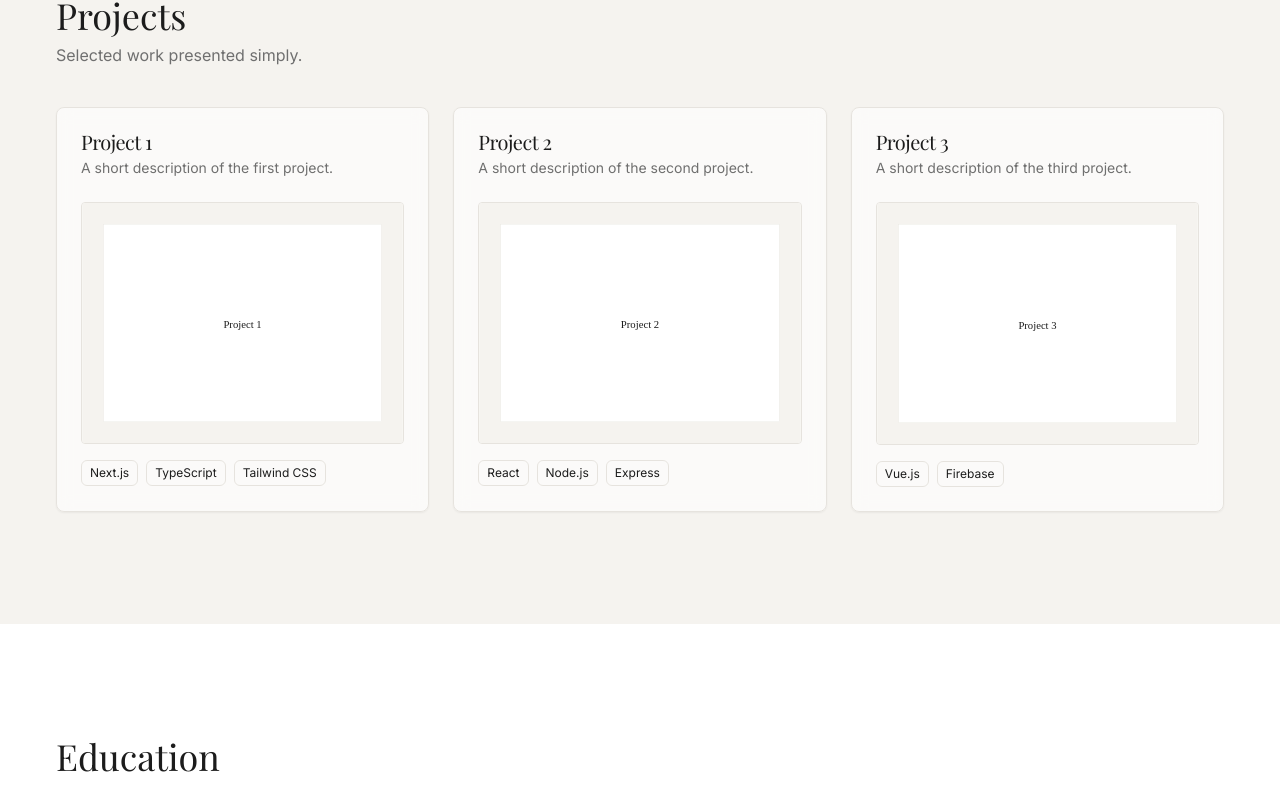
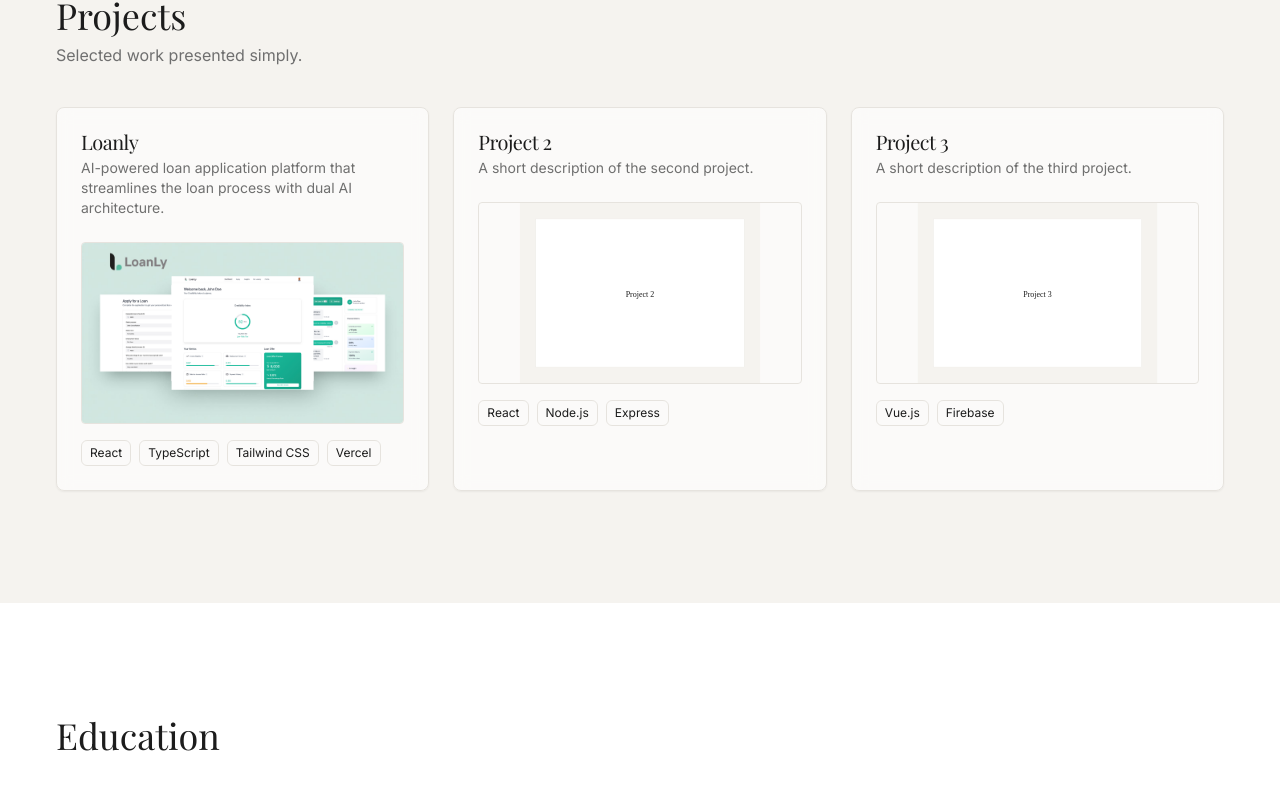
Before and after one commit to haruka08030/haruka08030.github.io, a Next.js app: page /en in a window 1280 px wide. Shown: the part 674-1467 px from the top of the page. Built offline with nearby package versions, Linux system fonts and the light colour scheme; a web font is replaced by a local one.

Commit message:
update project

```diff
--- a/app/[lang]/page.tsx
+++ b/app/[lang]/page.tsx
@@ -110,9 +110,9 @@ export default async function HomePage({ params: { lang } }: { params: { lang: L
                     <Mail className="h-5 w-5" />
                     <span>haruka08030@gmail.com</span>
                   </a>
-                  <a href="tel:+19252936440" className="flex items-center gap-3 hover:text-fg transition-colors">
+                  <a href="tel:+15106345712" className="flex items-center gap-3 hover:text-fg transition-colors">
                     <Phone className="h-5 w-5" />
-                    <span>+1 (925) 293-6440</span>
+                    <span>+1 (510) 634-5712</span>
                   </a>
                   <div className="flex items-center gap-3">
                     <MapPin className="h-5 w-5" />
--- a/components/project-modal.tsx
+++ b/components/project-modal.tsx
@@ -2,7 +2,7 @@
 
 import { Project } from '@/data/projects'
 import Image from 'next/image'
-import { Github, X } from 'lucide-react'
+import { ExternalLink, Github, X } from 'lucide-react'
 import Link from 'next/link'
 
 interface ProjectModalProps {
@@ -14,7 +14,7 @@ export default function ProjectModal({ project, onClose }: ProjectModalProps) {
   return (
     <div className="fixed inset-0 z-50 flex items-center justify-center bg-black/50 backdrop-blur-sm" onClick={onClose}>
       <div
-        className="max-w-2xl w-full m-4 rounded-lg border border-border bg-white shadow-sm"
+        className="max-w-4xl w-full m-4 rounded-lg border border-border bg-white shadow-sm"
         onClick={(e) => e.stopPropagation()}
       >
         <div className="flex flex-col space-y-1.5 p-6 pt-8">
@@ -24,7 +24,12 @@ export default function ProjectModal({ project, onClose }: ProjectModalProps) {
               <p className="text-sm text-muted">{project.description}</p>
             </div>
             <div className="flex items-center gap-2">
-              <Link href={project.githubUrl} target="_blank" rel="noopener noreferrer" className="p-1 rounded-full hover:bg-muted">
+              {project.websiteUrl && (
+                <Link href={project.websiteUrl} target="_blank" rel="noopener noreferrer" className="p-1 rounded-full hover:bg-muted" title="Visit Website">
+                  <ExternalLink className="h-5 w-5" />
+                </Link>
+              )}
+              <Link href={project.githubUrl} target="_blank" rel="noopener noreferrer" className="p-1 rounded-full hover:bg-muted" title="View on GitHub">
                 <Github className="h-5 w-5" />
               </Link>
               <button onClick={onClose} className="p-1 rounded-full hover:bg-muted">
@@ -34,7 +39,7 @@ export default function ProjectModal({ project, onClose }: ProjectModalProps) {
           </div>
         </div>
         <div className="p-6 pt-0">
-          <div className="relative aspect-[4/3] overflow-hidden rounded border border-border mb-4">
+          <div className="relative aspect-[16/9] overflow-hidden rounded border border-border mb-4">
             <Image
               src={project.image}
               alt={project.title}
--- a/components/project-section.tsx
+++ b/components/project-section.tsx
@@ -28,7 +28,7 @@ export default function ProjectSection({ projects, dictionary }: ProjectSectionP
               <CardDescription>{project.description}</CardDescription>
             </CardHeader>
             <CardContent>
-              <div className="relative aspect-[4/3] overflow-hidden rounded border border-border">
+              <div className="relative aspect-[16/9] overflow-hidden rounded border border-border">
                 <Image
                   src={project.image}
                   alt={project.title}
--- a/data/projects.ts
+++ b/data/projects.ts
@@ -5,17 +5,19 @@ export type Project = {
   image: string;
   tags: string[];
   githubUrl: string;
+  websiteUrl?: string;
 };
 
 export const projectsData: { [key: string]: Project[] } = {
   en: [
     {
       id: 1,
-      title: 'Project 1',
-      description: 'A short description of the first project.',
-      image: '/images/project1.svg',
-      tags: ['Next.js', 'TypeScript', 'Tailwind CSS'],
-      githubUrl: 'https://github.com/example/project1',
+      title: 'Loanly',
+      description: 'AI-powered loan application platform that streamlines the loan process with dual AI architecture.',
+      image: '/images/Loanly.png',
+      tags: ['React', 'TypeScript', 'Tailwind CSS', 'Vercel'],
+      githubUrl: 'https://github.com/haruka08030/Loanly',
+      websiteUrl: 'https://loanly-one.vercel.app/',
     },
     {
       id: 2,
@@ -37,11 +39,12 @@ export const projectsData: { [key: string]: Project[] } = {
   ja: [
     {
       id: 1,
-      title: '優待マップ',
-      description: '保有している株主優待を一括で管理できるアプリです。',
-      image: '/images/project1.svg', // NOTE: Using a placeholder image
-      tags: ['Flutter', 'Dart', 'Supabase'],
-      githubUrl: 'https://github.com/haruka08030/yuutai-map',
+      title: 'Loanly',
+      description: 'デュアルAIアーキテクチャでローン申請プロセスを効率化する、AI搭載ローン申請プラットフォーム。',
+      image: '/images/Loanly.png',
+      tags: ['React', 'TypeScript', 'Tailwind CSS', 'Vercel'],
+      githubUrl: 'https://github.com/haruka08030/Loanly',
+      websiteUrl: 'https://loanly-one.vercel.app/',
     },
     {
       id: 2,
```
Also changed, not shown: public/images/Loanly.png (added), public/images/project1.svg (deleted).
